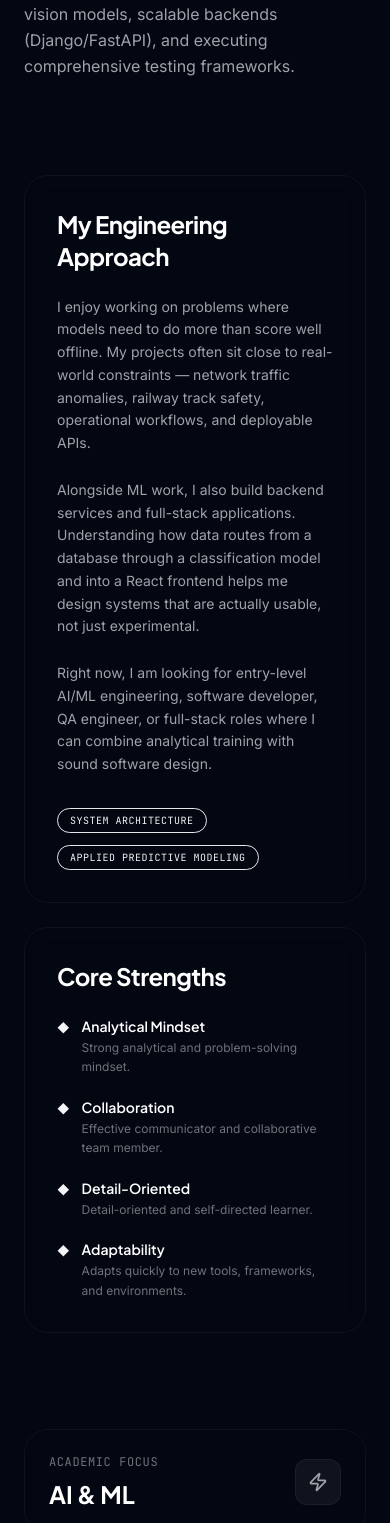
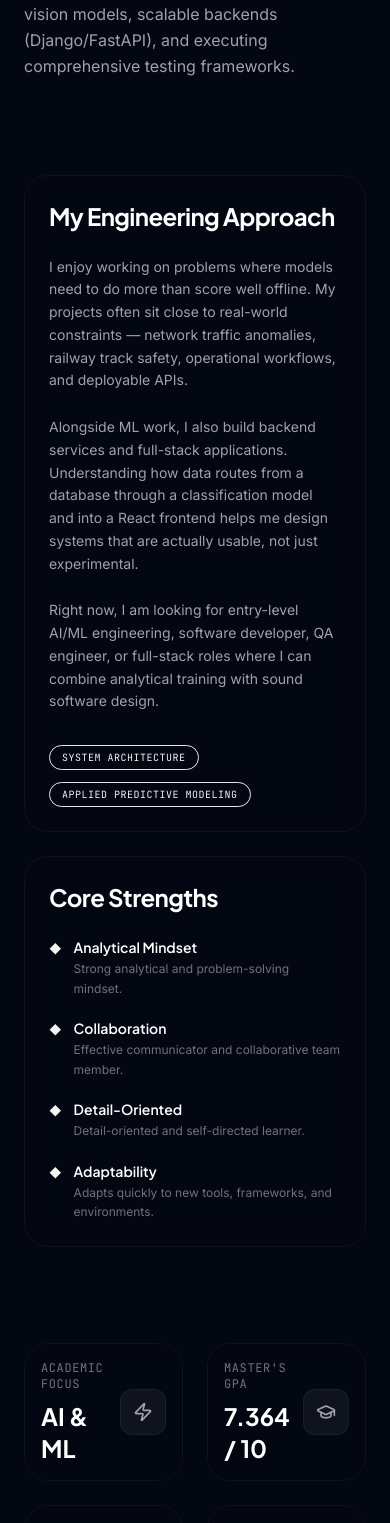
Before and after one commit to AbhiR4mRs/portfolio, a React (Vite) app: page /about in a window 390 px wide. Shown: the part 440-1963 px from the top of the page. Built offline with nearby package versions, Linux system fonts and the light colour scheme.

Commit message:
style: optimize card paddings and grid columns for better mobile viewing

```diff
--- a/src/pages/AboutPage.jsx
+++ b/src/pages/AboutPage.jsx
@@ -34,7 +34,7 @@ export default function AboutPage() {
 
         {/* Bio Card (2 columns wide) */}
         <div className="md:col-span-2">
-          <SpotlightCard className="h-full p-8 flex flex-col justify-between border border-white/5 bg-slate-900/30">
+          <SpotlightCard className="h-full p-6 sm:p-8 flex flex-col justify-between border border-white/5 bg-slate-900/30">
             <div className="space-y-6">
               <h3 className="font-display text-2xl font-bold tracking-tight text-white">My Engineering Approach</h3>
               <p className="text-sm leading-relaxed text-zinc-400">
@@ -61,7 +61,7 @@ export default function AboutPage() {
 
         {/* Core Strengths Card (1 column wide) */}
         <div>
-          <SpotlightCard className="h-full p-8 border border-white/5 bg-slate-900/30">
+          <SpotlightCard className="h-full p-6 sm:p-8 border border-white/5 bg-slate-900/30">
             <h3 className="font-display text-2xl font-bold tracking-tight text-white mb-6">Core Strengths</h3>
 
             <ul className="space-y-5">
@@ -86,7 +86,7 @@ export default function AboutPage() {
       </section>
 
       {/* Stats Bento Grid row */}
-      <section className="grid gap-6 sm:grid-cols-2 lg:grid-cols-4">
+      <section className="grid gap-6 grid-cols-2 lg:grid-cols-4">
         {bentoStats.map((stat, idx) => {
           const Icon = stat.icon;
           return (
@@ -96,7 +96,7 @@ export default function AboutPage() {
               whileInView={{ opacity: 1, scale: 1 }}
               viewport={{ once: true }}
               transition={{ duration: 0.4, delay: idx * 0.08 }}
-              className="rounded-3xl border border-white/5 bg-slate-900/10 p-6 flex items-center justify-between backdrop-blur-sm"
+              className="rounded-3xl border border-white/5 bg-slate-900/10 p-4 sm:p-6 flex items-center justify-between backdrop-blur-sm"
             >
               <div>
                 <p className="text-xs font-mono uppercase tracking-wider text-zinc-500">{stat.label}</p>
--- a/src/pages/HomePage.jsx
+++ b/src/pages/HomePage.jsx
@@ -142,7 +142,7 @@ export default function HomePage() {
             animate={{ opacity: 1, y: 0 }}
             transition={{ duration: 0.75, delay: 0.15, ease: [0.16, 1, 0.3, 1] }}
           >
-            <SpotlightCard className="p-8 border border-white/5 bg-slate-950/70 shadow-2xl relative overflow-hidden">
+            <SpotlightCard className="p-6 sm:p-8 border border-white/5 bg-slate-950/70 shadow-2xl relative overflow-hidden">
               <div className="absolute right-0 top-0 h-40 w-40 rounded-full bg-indigo-500/5 blur-3xl" />
 
               <div className="flex items-center justify-between border-b border-white/5 pb-4">
@@ -218,7 +218,7 @@ export default function HomePage() {
               whileInView={{ opacity: 1, y: 0 }}
               viewport={{ once: true, amount: 0.2 }}
               transition={{ duration: 0.5, delay: idx * 0.1 }}
-              className="group relative overflow-hidden rounded-3xl border border-white/5 bg-slate-900/20 p-8 backdrop-blur-md transition-all duration-300 hover:-translate-y-1.5 hover:border-white/10 hover:bg-slate-900/30"
+              className="group relative overflow-hidden rounded-3xl border border-white/5 bg-slate-900/20 p-6 sm:p-8 backdrop-blur-md transition-all duration-300 hover:-translate-y-1.5 hover:border-white/10 hover:bg-slate-900/30"
             >
               <div className={`absolute inset-0 bg-gradient-to-br -z-10 transition-opacity ${color}`} />
               <div className="mb-6 inline-flex rounded-2xl bg-white/5 p-4 text-white border border-white/10 group-hover:scale-105 group-hover:border-indigo-500/20 group-hover:text-indigo-400 transition-all duration-300">
@@ -257,7 +257,7 @@ export default function HomePage() {
       </section>
 
       {/* Interactive Tech Stack */}
-      <section className="relative overflow-hidden rounded-[2.5rem] border border-white/5 bg-slate-950/40 p-8 md:p-14 backdrop-blur-md">
+      <section className="relative overflow-hidden rounded-[2.5rem] border border-white/5 bg-slate-950/40 p-6 sm:p-8 md:p-14 backdrop-blur-md">
         <div className="absolute right-0 top-0 -z-10 h-72 w-72 rounded-full bg-indigo-500/5 blur-[100px]" />
 
         <SectionTitle
```
